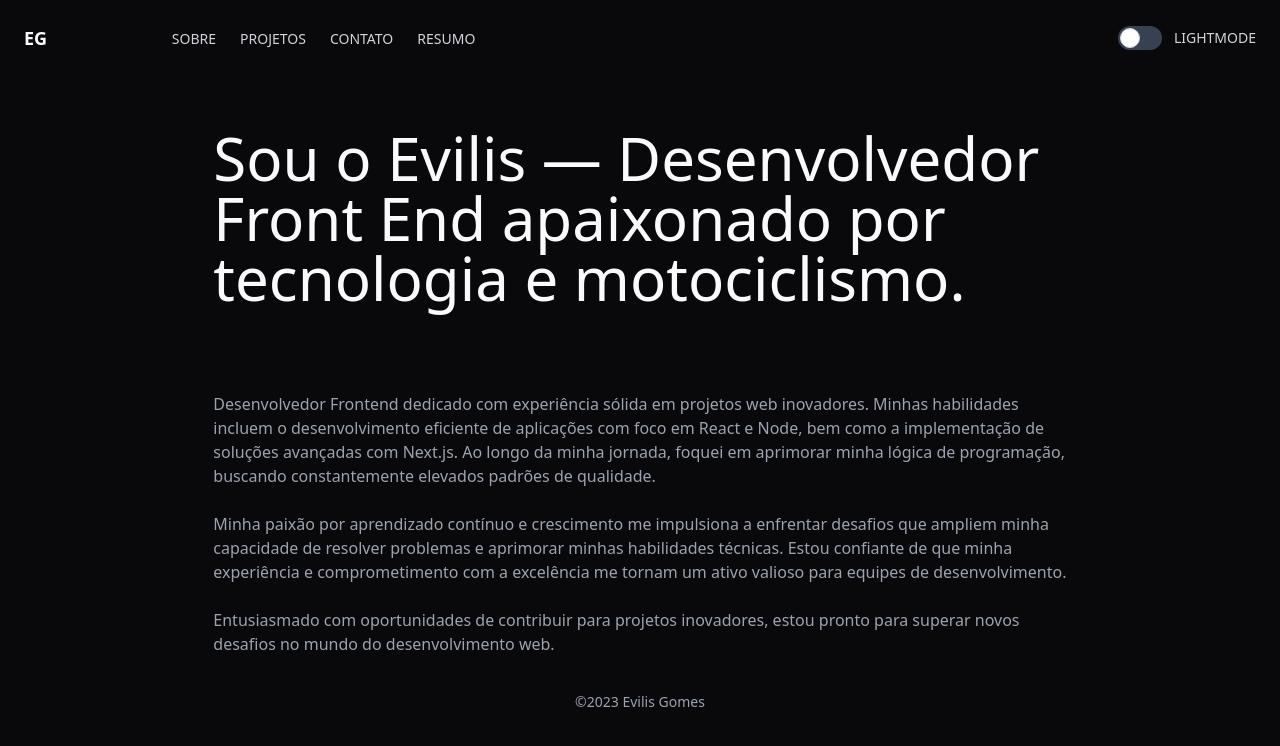
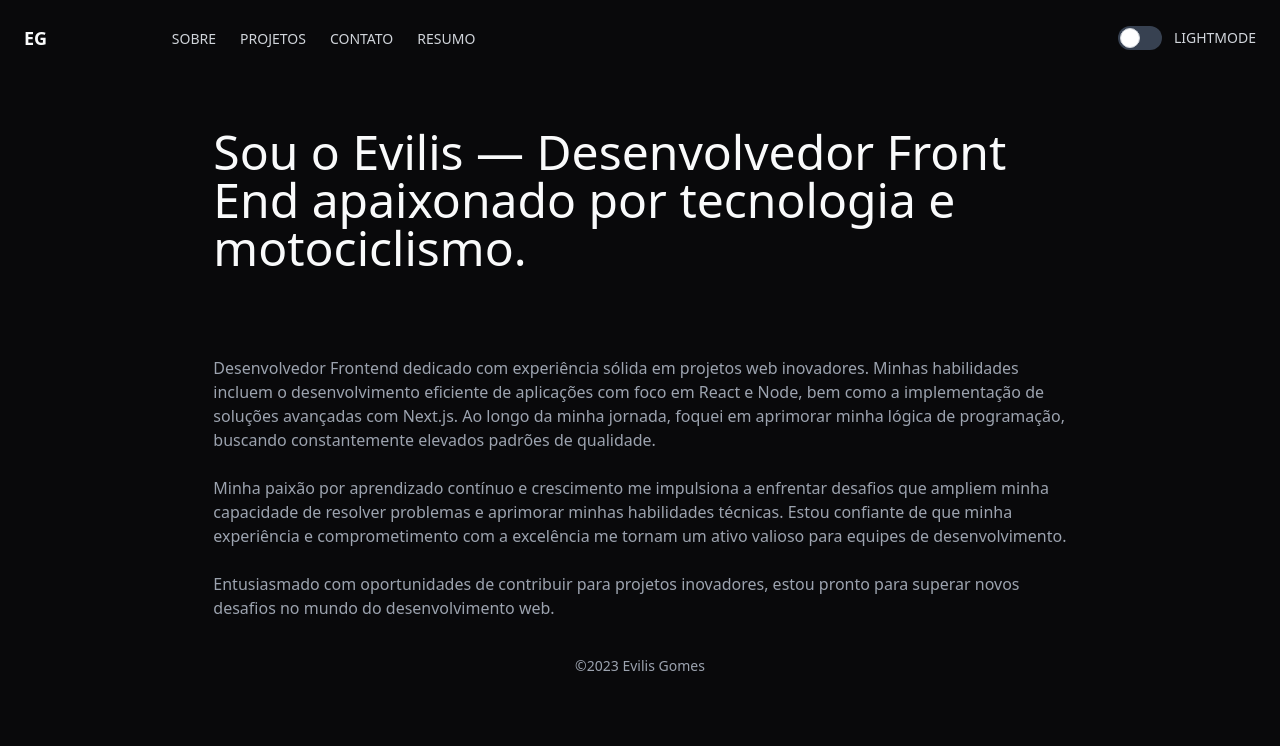
Before and after one commit to EvilisGlenio/glenio-dev, a Next.js app: page / in a window 1280 px wide. Shown: the top 746 px of the page. Built offline with nearby package versions, Linux system fonts and the light colour scheme; some icons are missing.

Commit message:
Adjust of the font-size of the title

```diff
--- a/app/page.tsx
+++ b/app/page.tsx
@@ -4,7 +4,7 @@ export default function Home() {
   return (
     <main className="flex w-full h-full flex-col items-center dark:bg-zinc-950 pt-32">
       <section className="flex flex-col w-2/3 max-w-7xl items-center justify-start gap-9 md:gap-7 max-sm:gap-5">
-        <h1 className="xl:text-6xl lg:text-5xl md:text-4xl max-sm:text-xl dark:text-gray-50">
+        <h1 className="text-5xl max-lg:text-4xl max-md:text-3xl max-sm:text-xl dark:text-gray-50">
           Sou o Evilis — Desenvolvedor Front End apaixonado por tecnologia e
           motociclismo.
         </h1>
```
